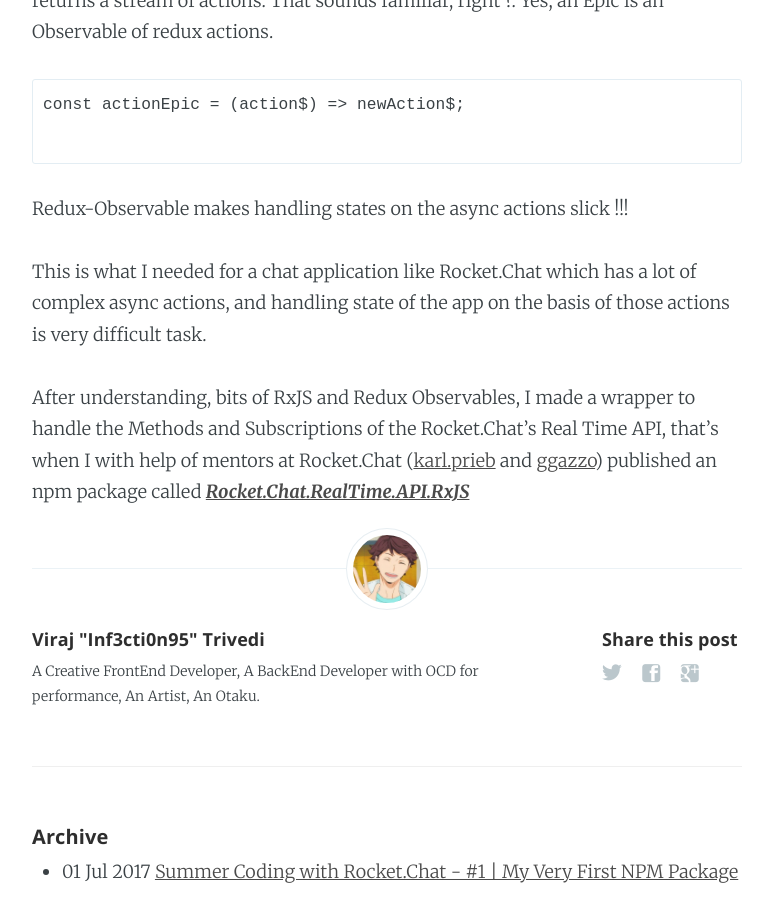
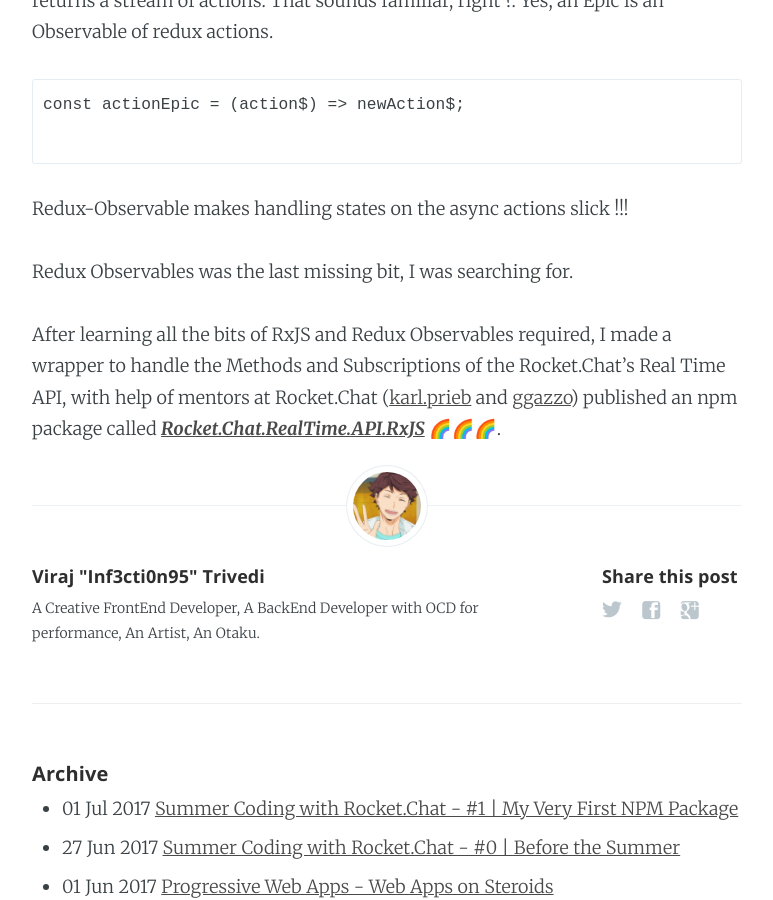
Before and after one commit to inf3cti0n95/Otaku-Codes, a Jekyll site: the page built from _posts/2017-07-01-summer-coding-with-rocket-chat-the-async-conundrum.markdown, in a window 1280 px wide and 900 px high, scrolled down 2913 px. Shown: the whole window, without its empty margins (253-1026 px from the left). Built offline with Jekyll 4.4.1, drawn with Linux system fonts in a browser that asks for light colours; comment, search, counter and statistics services are not loaded.

Commit message:
Update and rename 2017-07-01-summer-coding-with-rocket-chat-my-first-npm-package.markdown to 2017-07-01-summer-coding-with-rocket-chat-the-async-conundrum.markdown

````diff
--- a/_posts/2017-07-01-summer-coding-with-rocket-chat-my-first-npm-package.markdown
+++ b/_posts/2017-07-01-summer-coding-with-rocket-chat-the-async-conundrum.markdown
@@ -4,7 +4,7 @@
 date:   2017-07-01 16:00:00 +0530
 categories: [Rocket-Chat, Summer-of-Code]
 hero_image: /assets/images/rcsoc.png
-excerpt: "Summer Coding with Rocket.Chat- #1 | My Very First NPM Package"
+excerpt: "Summer Coding with Rocket.Chat- #1 | The Async Conundrum"
 ---
 
 >#### TL;DR
@@ -58,7 +58,6 @@
 
 RxJS is pretty much the only thing needed for handling everthing, Angular 2 + has RxJS built in for everything, That's when I thought there must be something to couple Rx and React, and found out [***Redux Observables***](https://redux-observable.js.org/) ( the Three Ducks 🦆🦆🦆 ) Observables as guys from Rx like to call it.
 
-
 ***Redux Observables*** is a [Redux](http://redux.js.org/) middleware that solves managing states and the async behaviours with so called [***"Epics"***](https://redux-observable.js.org/docs/basics/Epics.html), an Epic is Stream of redux actions which returns a stream of actions. That sounds familiar, right ?. Yes, an Epic is an Observable of redux actions.
 
 ```
@@ -68,6 +67,6 @@
 
 Redux-Observable makes handling states on the async actions slick !!!
 
-This is what I needed for a chat application like Rocket.Chat which has a lot of complex async actions, and handling state of the app on the basis of those actions is very difficult task.
+Redux Observables was the last missing bit, I was searching for.
 
-After understanding, bits of RxJS and Redux Observables, I made a wrapper to handle the Methods and Subscriptions of the Rocket.Chat's Real Time API, that's when I with help of mentors at Rocket.Chat ([karl.prieb](https://github.com/karlprieb) and [ggazzo](https://github.com/ggazzo)) published an npm package called [***Rocket.Chat.RealTime.API.RxJS***](https://www.npmjs.com/package/rocket.chat.realtime.api.rxjs)
+After learning all the bits of RxJS and Redux Observables required, I made a wrapper to handle the Methods and Subscriptions of the Rocket.Chat's Real Time API, with help of mentors at Rocket.Chat ([karl.prieb](https://github.com/karlprieb) and [ggazzo](https://github.com/ggazzo)) published an npm package called [***Rocket.Chat.RealTime.API.RxJS***](https://www.npmjs.com/package/rocket.chat.realtime.api.rxjs) 🌈🌈🌈.
````
